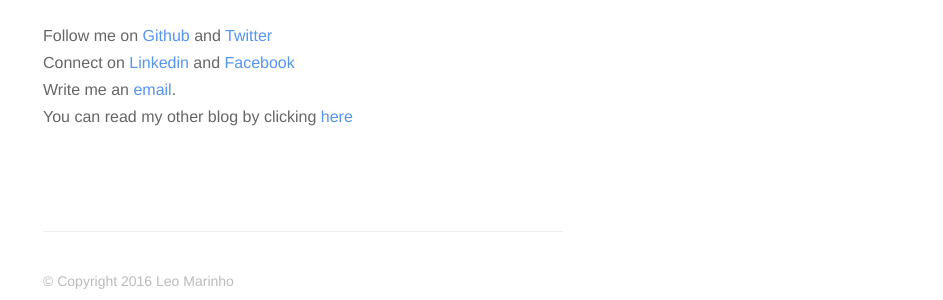
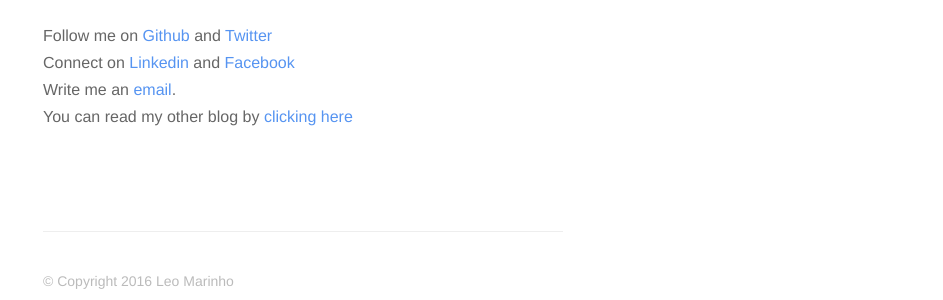
Before and after one commit to Leomhl/leomhl.github.io, a Jekyll site: the page built from about.md, in a window 1280 px wide. Shown: the part 430-730 px from the top of the page, without its empty margins (337-1280 px from the left). Built offline with Jekyll 4.4.1, drawn with Linux system fonts in a browser that asks for light colours; nearby versions of some CDN libraries.

Commit message:
Correction

```diff
--- a/about.md
+++ b/about.md
@@ -9,7 +9,7 @@ I am 21 years old, systems analyst and my real name is Leonardo Marinho *~(Sheld
 Follow me on [Github](https://github.com/Leomhl) and [Twitter](https://twitter.com/leohm10)<br>
 Connect on [Linkedin](https://br.linkedin.com/in/leonardo-herdy-marinho-23705597) and [Facebook](https://www.facebook.com)<br>
 Write me an [email](mailto:leonardomarinho.nf@gmail.com).<br>
-You can read my other blog by clicking [here](https://umcristao.wordpress.com/)
+You can read my other blog by [clicking here](https://umcristao.wordpress.com/)
 
 
 {% include footer.html %}
```
